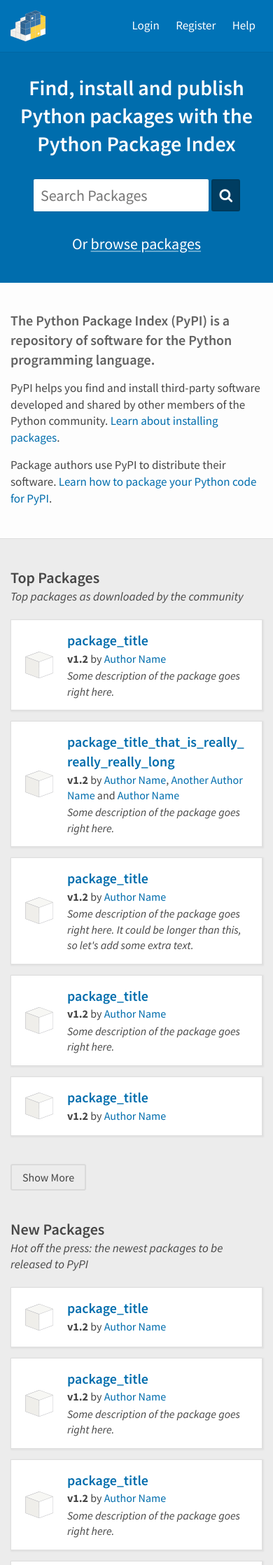
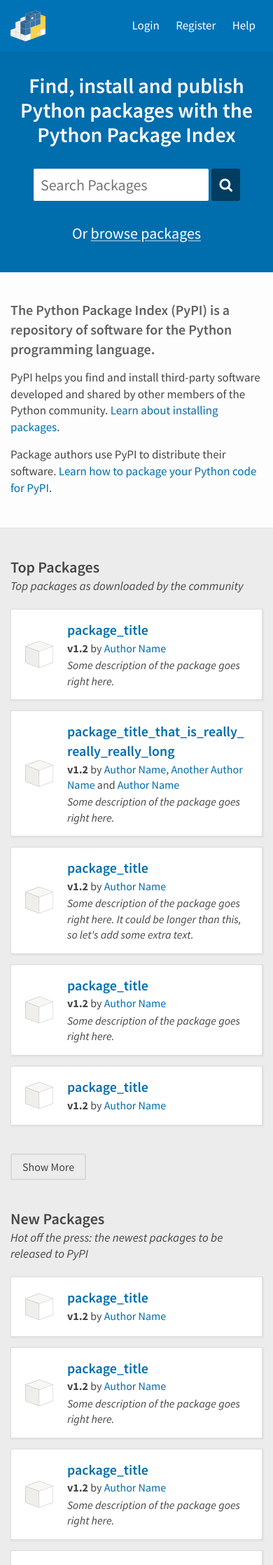
Before and after one commit to nlhkabu/Warehouse-UI, a Jekyll site: the page built from index.html, in a window 390 px wide. Shown: the top 2236 px of the page at 70% size. Built offline with Jekyll 4.4.1, drawn with Linux system fonts in a browser that asks for light colours; nearby versions of some CDN libraries.

Commit message:
More mobile changes

```diff
--- a/_includes/header.html
+++ b/_includes/header.html
@@ -4,7 +4,7 @@
 
     <form class="search" action="{{ "/packages/" | prepend: site.baseurl }}">
       <input type="text" placeholder="Search Packages">
-      <input type="submit" name="name" value="Search" class="button dark">
+      <button class="button dark">Search</button>
     </form>
 
     <nav>
@@ -18,6 +18,6 @@
 <section class="mobile-search">
   <form class="search" action="{{ "/packages/" | prepend: site.baseurl }}">
     <input type="text" placeholder="Search Packages">
-    <input type="submit" name="name" value="Search" class="button dark">
+    <button class="button dark"><span>Search</span><i class="fa fa-search"></i></button>
   </form>
 </section>
--- a/_sass/_footer.scss
+++ b/_sass/_footer.scss
@@ -100,15 +100,15 @@
   .sponsor {
     display: inline-block;
     text-align: center;
-    margin: 15px 13px 10px 13px;
+    padding: 15px 13px 10px 13px;
     opacity: 0.6;
 
     @media only screen and (max-width: 800px){
-      margin: 7px 10px;
+      padding: 7px 10px;
     }
 
     @media only screen and (max-width: 600px){
-      margin: 5px 7px;
+      padding: 5px 7px;
     }
 
     span {
--- a/_sass/_header.scss
+++ b/_sass/_header.scss
@@ -71,6 +71,21 @@
     .button {
       width: 20%;
       float: right;
+
+      i.fa {
+        display: none;
+      }
+
+      @media only screen and (max-width: 450px){
+        span {
+          display: none;
+        }
+
+        i.fa {
+          display: block;
+          line-height: 24px;
+        }
+      }
     }
   }
 
--- a/_sass/_home.scss
+++ b/_sass/_home.scss
@@ -23,7 +23,7 @@
 
     @media only screen and (max-width: 400px){
        font-size: 30px;
-       line-height: 40px;
+       line-height: 35px;
        padding: 0 10px 30px 10px;
     }
   }
@@ -51,17 +51,20 @@
       box-sizing: border-box;
     }
 
-    .button.mobile-search {
+    .button i.fa {
       display: none;
     }
 
     @media only screen and (max-width: 400px){
-       .button.mobile-search {
-         display: inline-block;
+       .button {
          padding: 9px;
+
+         i.fa {
+           display: inline-block;
+         }
        }
 
-       .button.desktop-search {
+       .button span {
          display: none;
        }
     }
--- a/_sass/_package.scss
+++ b/_sass/_package.scss
@@ -5,23 +5,50 @@
   color: $white;
   padding: 60px 0;
 
+  @media only screen and (max-width: 400px){
+     padding: 30px 0;
+  }
+
   h1 {
     font-size: 40px;
     line-height: 45px;
+
+    @media only screen and (max-width: 800px){
+       font-size: 35px;
+       line-height: 45px;
+    }
+
+    @media only screen and (max-width: 400px){
+       font-size: 30px;
+       line-height: 35px;
+    }
   }
 
   .description {
     font-size: 22px;
     font-style: italic;
+
+    @media only screen and (max-width: 800px){
+       font-size: 19px;
+    }
+
+    @media only screen and (max-width: 400px){
+       font-size: 17px;
+    }
   }
 
   .license {
     float: right;
+
+    @media only screen and (max-width: 800px){
+       float: none;
+       margin-bottom: 10px;
+    }
   }
 
   .pip-instructions {
-    margin: 20px 0 10px 0;
     @include clearfix;
+    margin: 20px 0 5px 0;
 
     span {
       font-family: $code-font;
@@ -32,6 +59,17 @@
       padding: 10px;
       border: 1px dotted rgba(255,255,255, 0.4);
       line-height: 30px;
+      margin-bottom: 5px;
+
+      @media only screen and (max-width: 800px){
+         font-size: 20px;
+         line-height: 25px;
+      }
+
+      @media only screen and (max-width: 400px){
+         font-size: 18px;
+         line-height: 22px;
+      }
     }
 
     a {
@@ -42,6 +80,16 @@
       border-right: 1px dotted rgba(255,255,255, 0.4);
       border-top: 1px dotted rgba(255,255,255, 0.4);
       border-bottom: 1px dotted rgba(255,255,255, 0.4);
+      margin-bottom: 5px;
+
+      @media only screen and (max-width: 800px){
+         line-height: 25px;
+         padding: 10px;
+      }
+
+      @media only screen and (max-width: 400px){
+         line-height: 22px;
+      }
     }
   }
 
--- a/index.html
+++ b/index.html
@@ -8,8 +8,7 @@
 
     <form class="search" action="{{ "/packages/" | prepend: site.baseurl }}">
       <input type="text" placeholder="Search Packages">
-      <button class="button dark large desktop-search">Search</button>
-      <button class="button dark large mobile-search"><i class="fa fa-search"></i></button>
+      <button class="button dark large"><span>Search</span><i class="fa fa-search"></i></button>
     </form>
 
     <p class="browse">Or <a href="{{ "/packages/" | prepend: site.baseurl }}">browse packages</a></p>
```
